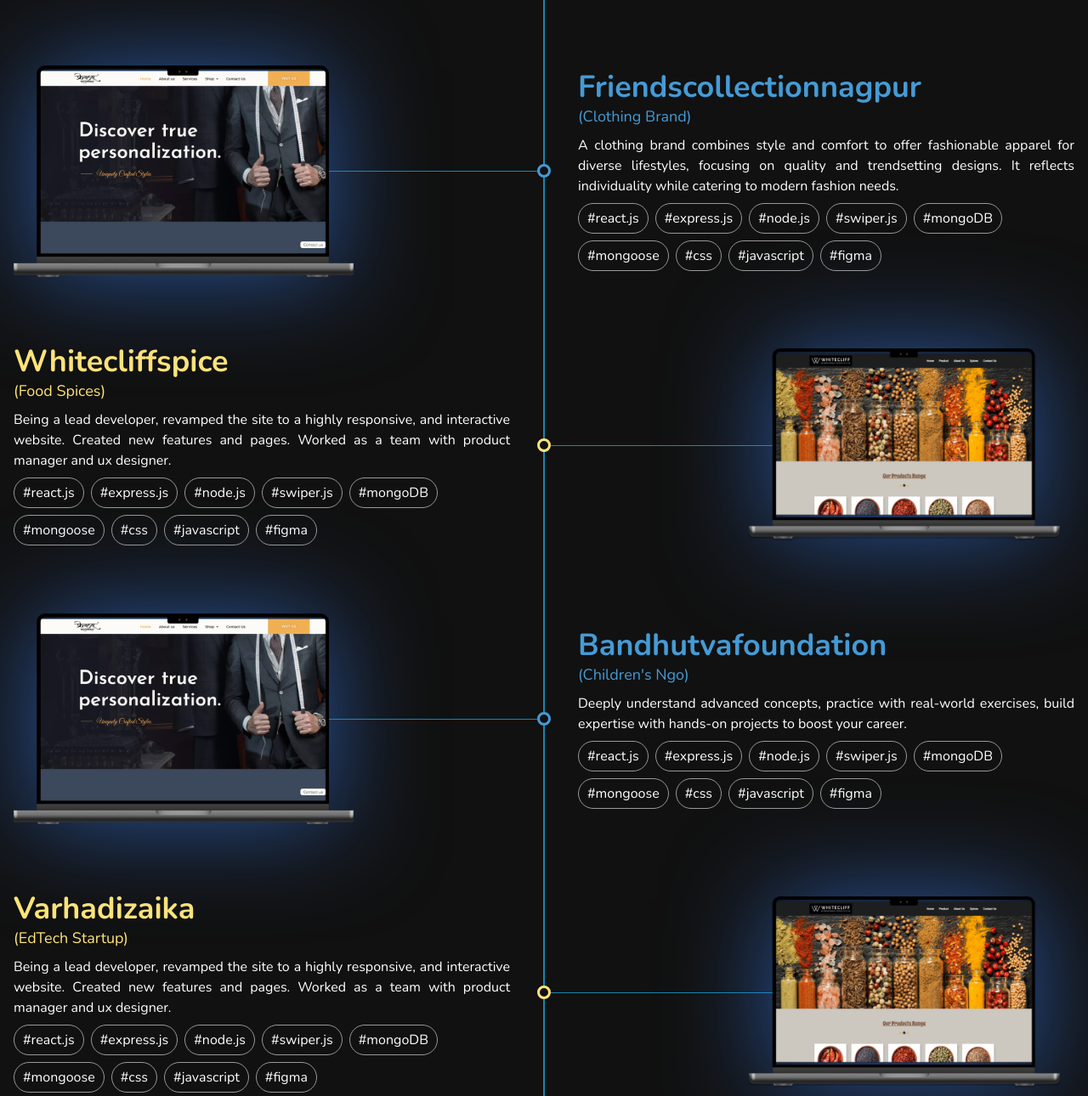
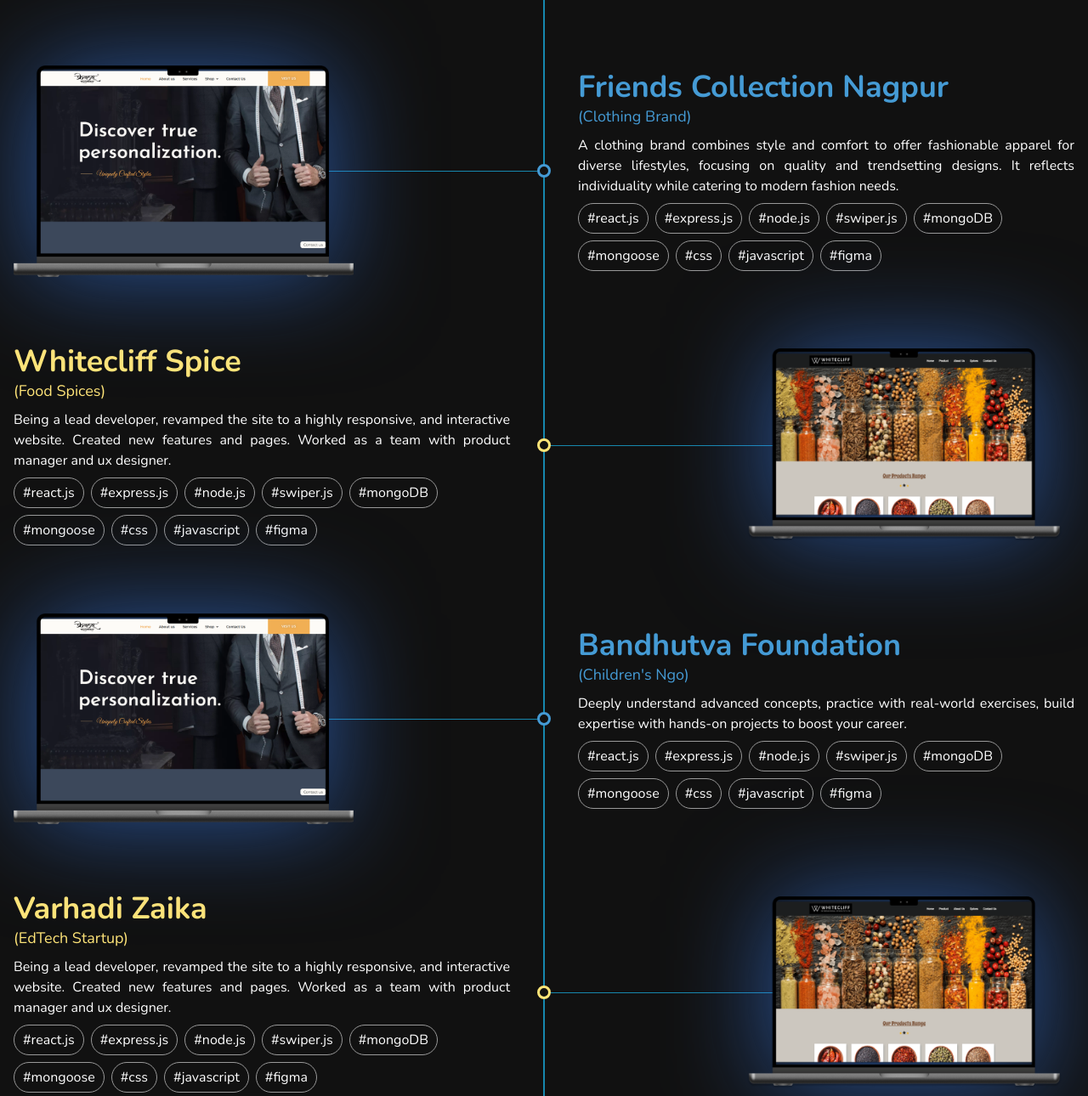
Before and after one commit to Mohitbisen0657/Personal-Portfolio-website.2, a website: page index.html in a window 1280 px wide. Shown: the part 857-2147 px from the top of the page at 85% size. Drawn offline with nearby package versions, Linux system fonts and the light colour scheme; files that its build step writes are made by us from their sources; animation ran at ten frames a second; a script that the page names is missing.

Commit message:
Update index.html

```diff
--- a/index.html
+++ b/index.html
@@ -243,7 +243,7 @@
 
             <div class="w-full">
                 <h3 class="text-[#459bd5] font-bold text-2xl md:text-4xl">
-                    Friendscollectionnagpur
+                    Friends Collection Nagpur
                 </h3>
                 <span class="text-[#459bd5] text-base md:text-lg">(Clothing Brand)</span>
                 <p class="text-justify text-sm md:text-base mt-2">
@@ -285,7 +285,7 @@
         <div class="flex flex-col sm:flex-row gap-4 mt-12 sm:gap-[80px] items-center sm:mt-20 relative">
             <div class="order-2 sm:order-1 w-full">
                 <h3 class="text-[#ffe578] font-bold text-2xl md:text-4xl">
-                    Whitecliffspice
+                    Whitecliff Spice
                 </h3>
                 <span class="text-[#ffe578] text-base md:text-lg">(Food Spices)</span>
                 <p class="text-justify text-sm md:text-base mt-2">
@@ -371,7 +371,7 @@
 
             <div class="w-full">
                 <h3 class="text-[#459bd5] font-bold text-2xl md:text-4xl">
-                    Bandhutvafoundation
+                    Bandhutva Foundation
                 </h3>
                 <span class="text-[#459bd5] text-base md:text-lg">(Children's Ngo)</span>
                 <p class="text-justify text-sm md:text-base mt-2">
@@ -413,7 +413,7 @@
         <div class="flex flex-col sm:flex-row gap-4 mt-12 sm:gap-[80px] items-center sm:mt-20 relative">
             <div class="order-2 sm:order-1 w-full">
                 <h3 class="text-[#ffe578] font-bold text-2xl md:text-4xl">
-                    Varhadizaika
+                    Varhadi Zaika
                 </h3>
                 <span class="text-[#ffe578] text-base md:text-lg">(EdTech Startup)</span>
                 <p class="text-justify text-sm md:text-base mt-2">
```
